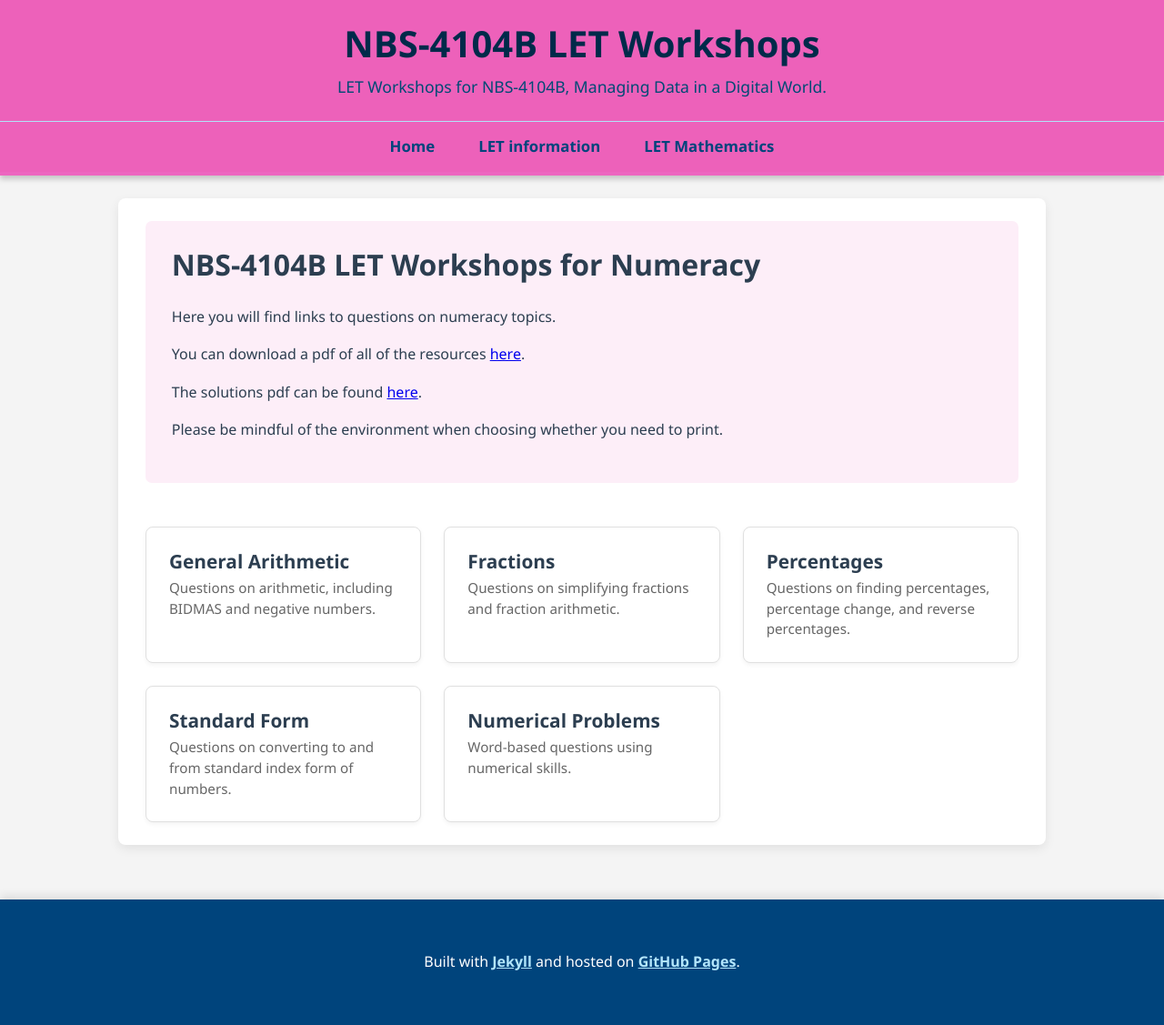
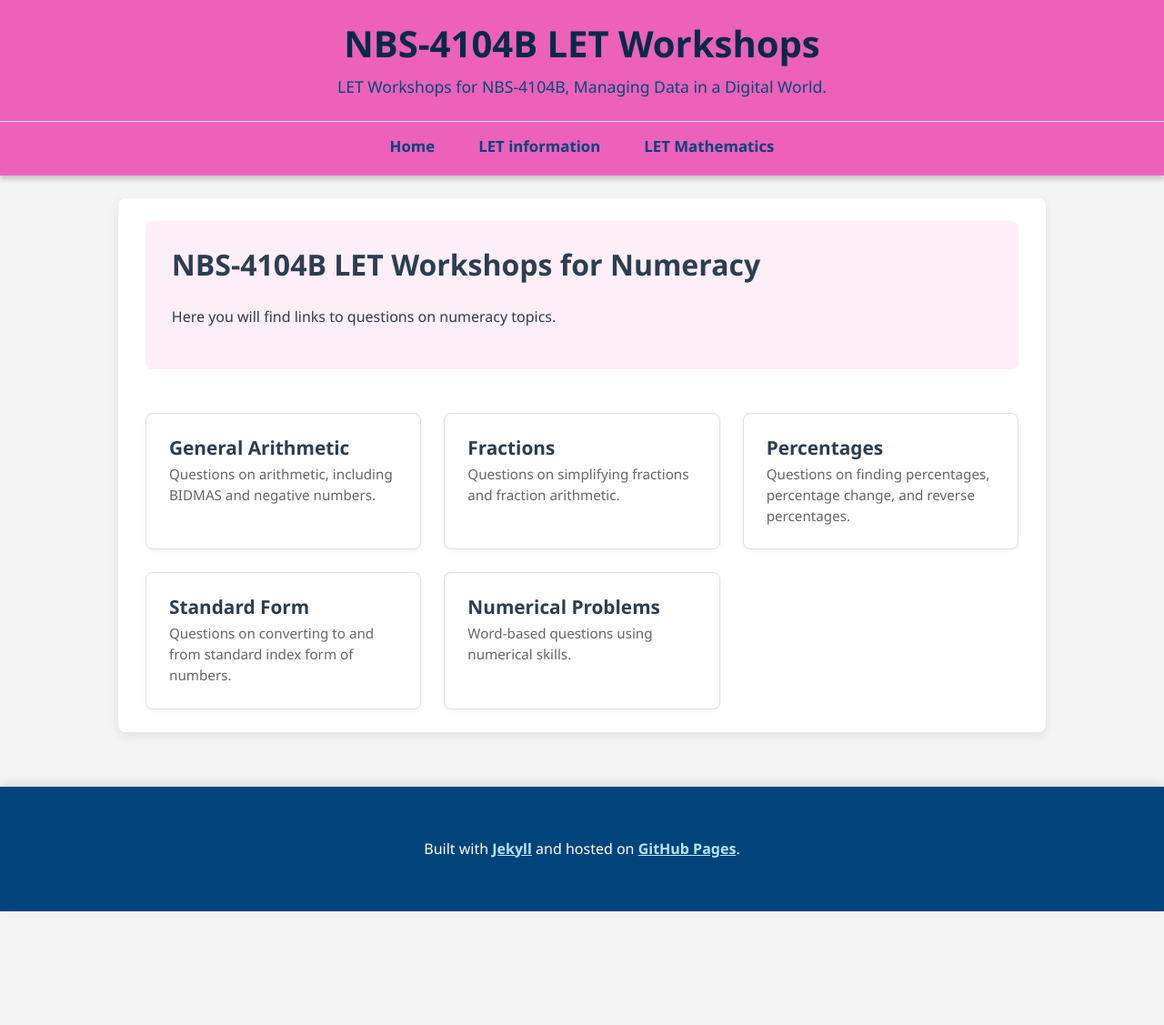
Before and after one commit to probe973/nbs-4104b, a Jekyll site: the page built from numeracy/index.md, in a window 1280 px wide. Shown: the whole page at 91% size. Built offline with Jekyll 4.4.1, drawn with Linux system fonts in a browser that asks for light colours; after the commit the page ends 1002 px from its top, so only the background shows below that.

Commit message:
Update index.md

```diff
--- a/numeracy/index.md
+++ b/numeracy/index.md
@@ -8,11 +8,6 @@ title: Numeracy Home
 
 Here you will find links to questions on numeracy topics.
 
-You can download a pdf of all of the resources <a href="{{ "/assets/pdf/Numeracy.pdf" | relative_url }}" target="_blank">here</a>.
-
-The solutions pdf can be found <a href="{{ "/assets/pdf/Numeracy_solutions.pdf" | relative_url }}" target="_blank">here</a>.
-
-Please be mindful of the environment when choosing whether you need to print.
 </div>
 
 <div class="card-menu">
```
